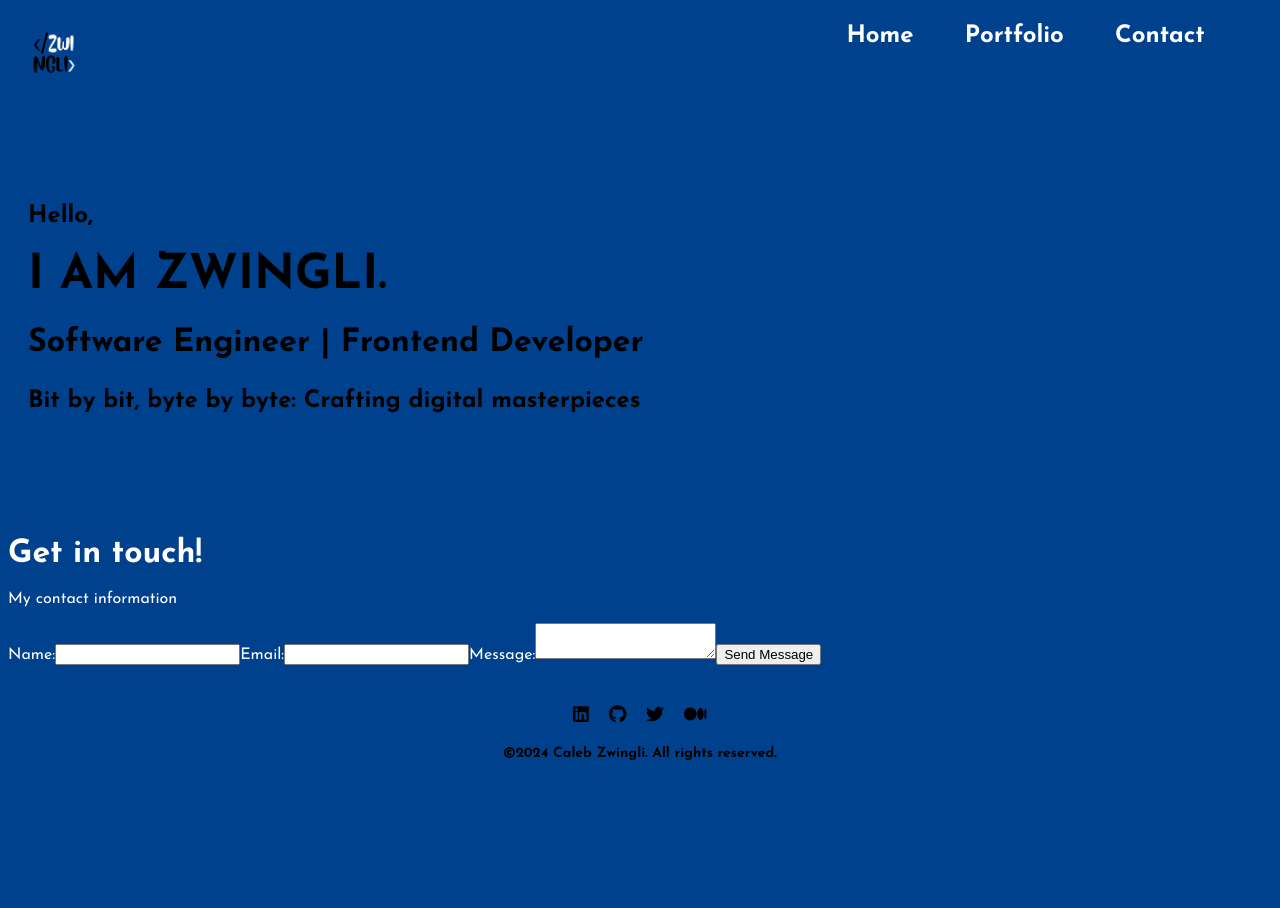
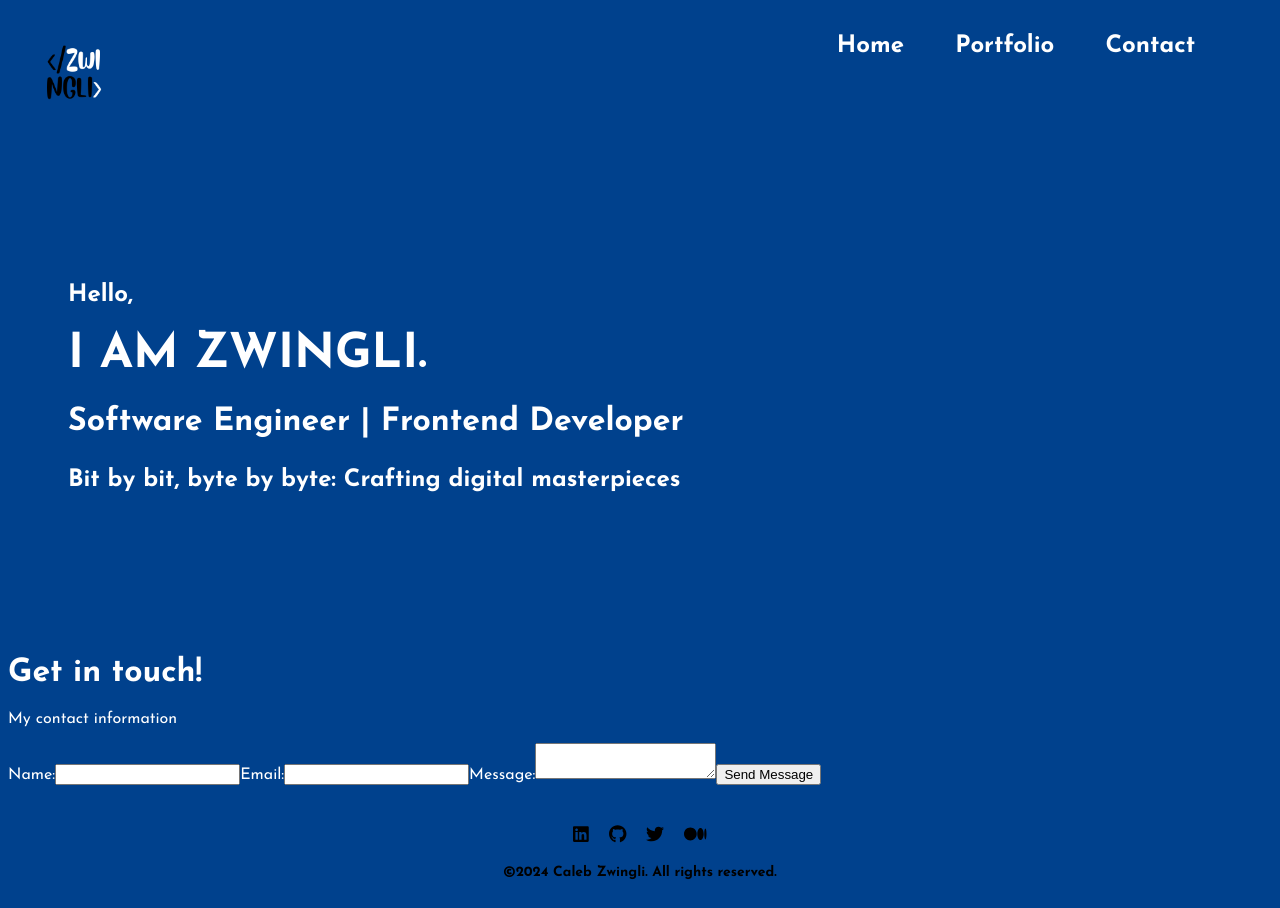
Before and after one commit to ZwingliCaleb/portfolio, a React (Create React App) app: page / in a window 1280 px wide. Before the commit the page ends 800 px from the top, so only its background shows below. Built offline with nearby package versions, Linux system fonts and the light colour scheme.

Commit message:
new changes

```diff
--- a/src/components/Header/Header.scss
+++ b/src/components/Header/Header.scss
@@ -4,11 +4,11 @@
 header {
     background-color: $background-color;
     color: white;
-    padding: 1rem;
+    padding: 1.6rem;
 
     .logo {
        margin-right: auto;
-       height: 60px;
+       height: 80px;
     }
 
     nav {
--- a/src/components/HeroSection/HeroSection.scss
+++ b/src/components/HeroSection/HeroSection.scss
@@ -1,9 +1,10 @@
 // HeroSection.scss
 .hero-container {
-  background-color: #00418D; /* Set your desired background color */
-  color: hsl(0, 0%, 0%); /* Set your desired text color */
-  padding: 80px 20px; /* Adjust padding as needed */
+  position: relative;
+  color: white; /* Set your desired text color */
+  padding: 120px 60px; /* Adjust padding as needed */
   text-align: left;
+
 
   h1 {
     font-size: 3rem; /* Adjust the font size for the main heading */
```
